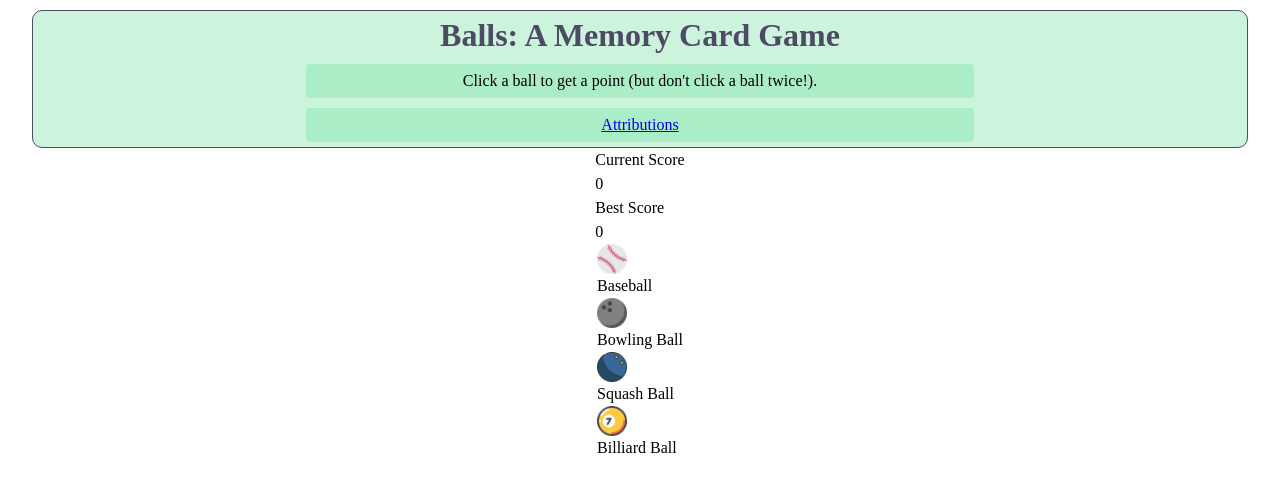
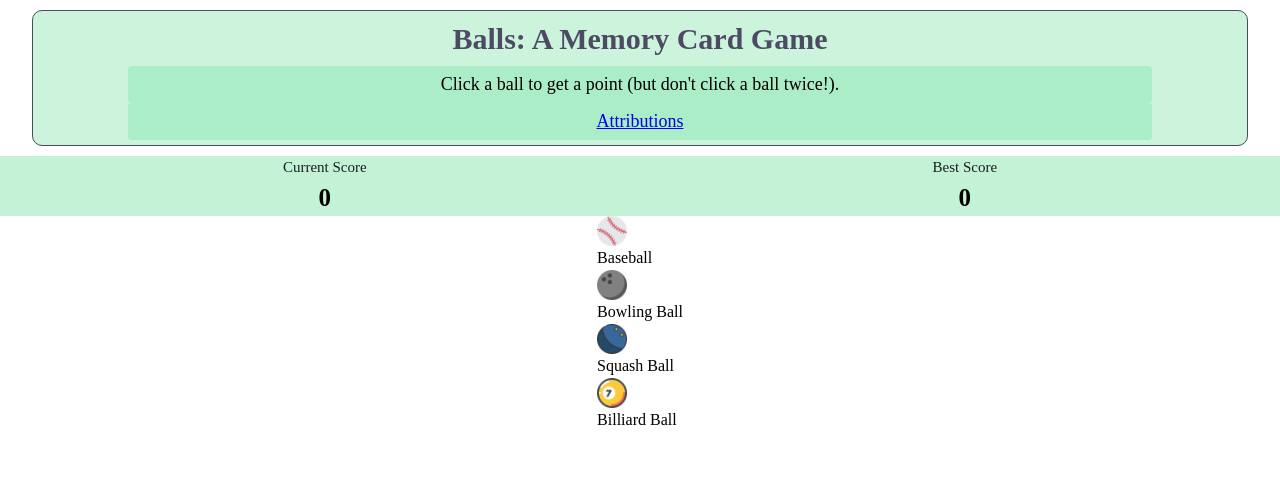
Before and after one commit to 01zulfi/memory-card, a React (Create React App) app: page / in a window 1280 px wide. Shown: the top 492 px of the page. Built offline with nearby package versions, Linux system fonts and the light colour scheme.

Commit message:
Further style Header & style Scoreboard

```diff
--- a/src/components/Header.js
+++ b/src/components/Header.js
@@ -7,7 +7,11 @@ const Header = () => {
       <h1 className="title">Balls: A Memory Card Game</h1>
       <p>Click a ball to get a point (but don't click a ball twice!). </p>
       <p>
-        <a href="https://github.com/xari4808/memory-card/blob/main/ATTRIBUTIONS.md">
+        <a
+          target="_blank"
+          href="https://github.com/xari4808/memory-card/blob/main/ATTRIBUTIONS.md"
+          rel="noreferrer"
+        >
           Attributions
         </a>
       </p>
--- a/src/components/Scoreboard.js
+++ b/src/components/Scoreboard.js
@@ -1,15 +1,16 @@
 import React from "react";
+import "../styles/Scoreboard.css";
 
 const Scoreboard = ({ currentScore, bestScore }) => {
   return (
     <div className="scoreboard">
       <div className="current-score-div">
-        <p>Current Score</p>
-        <p>{currentScore}</p>
+        <p className="score-heading">Current Score</p>
+        <p className="score-display">{currentScore}</p>
       </div>
       <div className="best-score-div">
-        <p>Best Score</p>
-        <p>{bestScore}</p>
+        <p className="score-heading">Best Score</p>
+        <p className="score-display">{bestScore}</p>
       </div>
     </div>
   );
--- a/src/styles/Header.css
+++ b/src/styles/Header.css
@@ -8,6 +8,7 @@ div.header {
   border: 1px solid #4c4b63;
   margin-top: 10px;
   border-radius: 10px;
+  padding: 5px;
 }
 
 div.header .title {
@@ -15,13 +16,15 @@ div.header .title {
   margin: 0;
   color: #4c4b63;
   text-align: center;
+  font-size: 30px;
+  margin-bottom: 5px;
 }
 
 div.header p {
   background: rgb(171, 237, 198);
   padding: 5px;
   border-radius: 4px;
-  margin: 5px;
-  width: 55%;
+  font-size: 18px;
+  width: 85%;
   text-align: center;
 }
--- /dev/null
+++ b/src/styles/Scoreboard.css
@@ -0,0 +1,27 @@
+div.scoreboard {
+  display: flex;
+  flex-direction: row;
+  justify-content: space-around;
+  width: 100%;
+  margin-top: 10px;
+  background: rgb(171, 237, 198, 0.7);
+}
+
+div.scoreboard > div + div {
+  display: flex;
+  flex-direction: column;
+}
+
+p {
+  text-align: center;
+}
+
+p.score-heading {
+  color: #1b2021;
+  font-size: 15px;
+}
+
+p.score-display {
+  font-weight: bolder;
+  font-size: 25px;
+}
```
